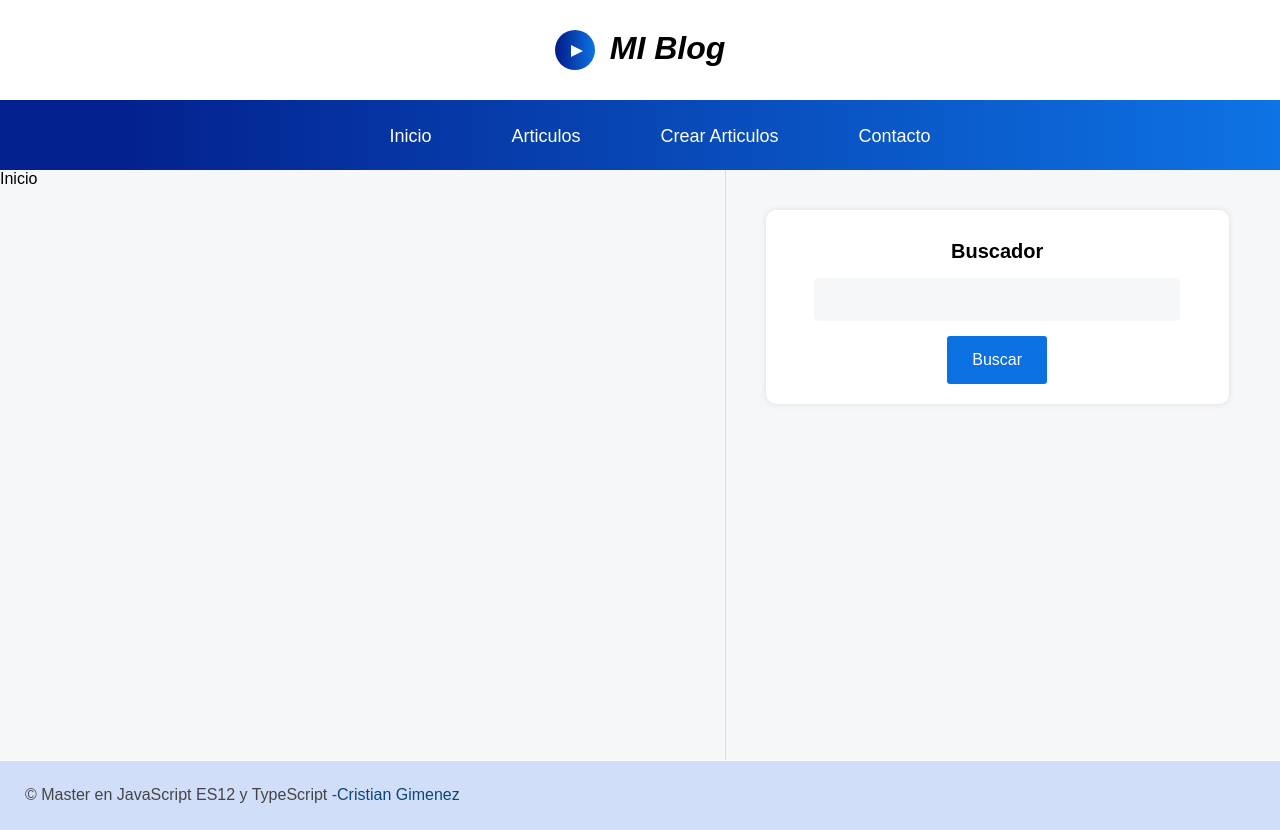
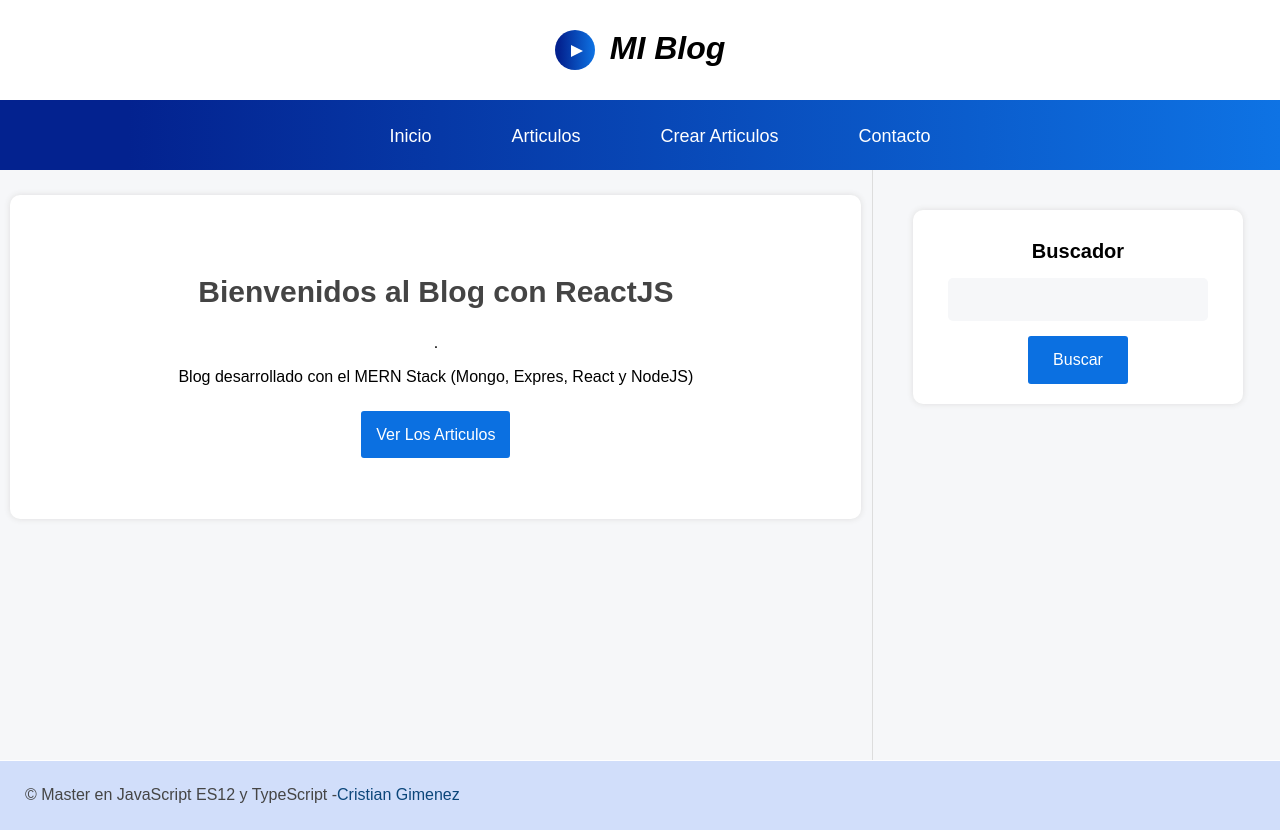
Before and after one commit to crisiscityelclon/15-proyecto3, a React (Vite) app: page / in a window 1280 px wide. Built offline with nearby package versions, Linux system fonts and the light colour scheme.

Commit message:
199. Empesando con la seccion de articulos

```diff
--- a/src/components/pages/Articulos.jsx
+++ b/src/components/pages/Articulos.jsx
@@ -1,7 +1,21 @@
-import React from 'react'
+import React from "react";
 
 export const Articulos = () => {
   return (
-    <div>Articulos</div>
-  )
-}
+    <>
+      <article className="articulo-item">
+        <div className="mascara">
+          <img src="https://concepto.de/wp-content/uploads/2018/09/google-inc-e1537467602232.jpg" />
+        </div>
+        <div className="datos">
+          <h3 className="title">Desarrollo web</h3>
+          <p className="description">victorroblesweb.es</p>
+
+          <button className="edit">Editar</button>
+          <button className="delete">Borrar</button>
+        </div>
+      </article>
+
+         </>
+  );
+};
--- a/src/components/pages/Inicio.jsx
+++ b/src/components/pages/Inicio.jsx
@@ -1,7 +1,12 @@
 import React from 'react'
+import { Link } from 'react-router-dom'
 
 export const Inicio = () => {
   return (
-    <div>Inicio</div>
+    <div className='jumbo'>
+      <h1>Bienvenidos al Blog con ReactJS</h1>.
+      <p>Blog desarrollado con el MERN Stack (Mongo, Expres, React y NodeJS)</p>
+      <Link to="/articulos" className='button'>Ver los Articulos</Link>
+    </div>
   )
 }
--- a/src/index.css
+++ b/src/index.css
@@ -99,9 +99,10 @@ body{
     background: #f6f7f9;
 
     display: flex;
-    flex-flow: row wrap;
+    flex-flow: column wrap;
     justify-content: flex-start;
-    align-items: flex-start;
+    align-items: initial;
+    flex-grow: 1;
 }
 
 .articulo-item{
@@ -114,11 +115,52 @@ body{
     padding-bottom: 60px;
     padding-left: 25px;
     padding-right: 25px;
+    text-align: left;
+    max-height: 225px;
+    display: flex;
+    }
+
+
+.articulo-item .mascara{
+    width: 20%;
+    overflow: hidden;
+    margin-right: 40px;
 }
 
+.articulo-item .mascara img{
+    width: 100%;
+}
+
+.articulo-item h3 {
+    font-size: 30px;
+}
+
+.jumbo{
+    width: 85%;
+    padding: 55px;
+    padding-bottom: 75px;
+    background: white;
+    border-radius: 10px;
+    box-shadow: 0px 0px 6px #ddd;
+    margin: 25px auto;
+}
+
+.jumbo h1{
+    font-size: 30px;
+    color: #444;
+}
+
+.jumbo p{
+    display: block;
+    margin-bottom: 40px;
+
+}
+
+.button,
 button,
 input[type="submit"],
 input[type="button"]{
+    text-decoration: none;
     width: 100px;
     background:#0b70e1 77%;
     color: white;
@@ -132,6 +174,9 @@ input[type="button"]{
     font-weight: 500;
     cursor: pointer;
     transition: all 300ms;
+}
+.articulo-item .edit{
+margin-right: 20px;
 }
 
 .articulo-item .edit:hover{
```
